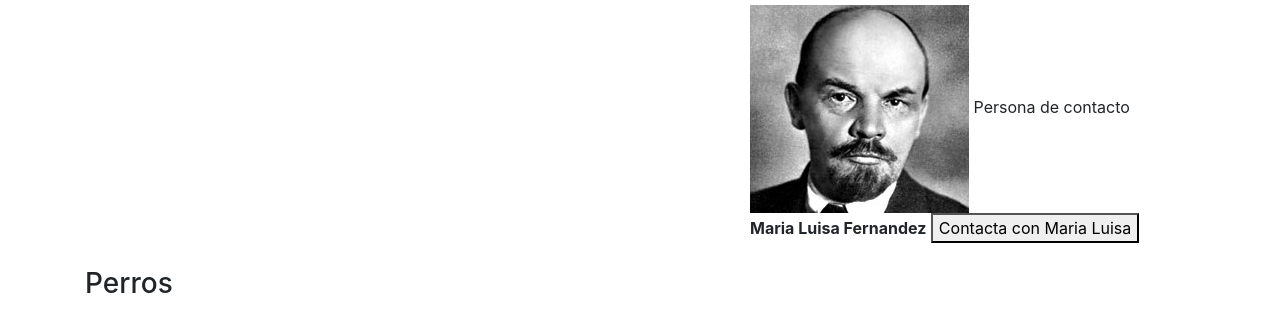
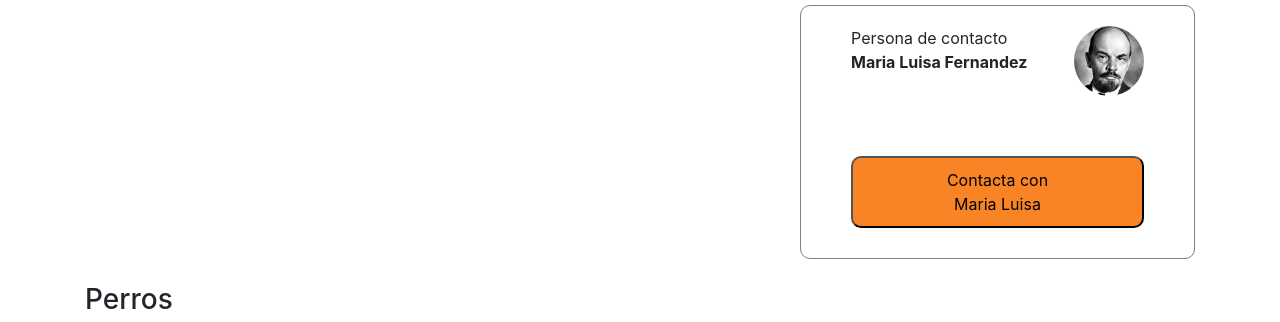
Before and after one commit to diegoqg/ProjectoESDI, a PHP site: page /gosos.php in a window 1280 px wide. Shown: the part 521-843 px from the top of the page. Run offline with PHP 8.4, Linux system fonts and the light colour scheme; data comes from the database, SQL or seed files in the repository; some libraries are stand-ins or nearby versions.

Commit message:
Add files via upload

```diff
--- /dev/null
+++ b/Albert/css/border.css
@@ -0,0 +1,56 @@
+div.encuadrado{
+border-style: solid;
+border-width: 1px;
+border-color: grey;
+border-radius: 10px;
+padding-bottom:30px;
+padding-top:20px;
+padding-right:50px;
+padding-left:50px;
+margin-left:50px;
+flex:1;
+
+}
+.textborder{
+padding-bottom: 15px;
+border-bottom: 1px solid grey;
+}
+.datos{
+line-height: 1.8;
+}
+img.perfilRefugio{
+	width: 70px;
+	height: 70px;
+	border-radius: 100px;
+	float: right;
+
+}
+.naranjito{
+	background-color: #f88425;
+	border-radius: 10px;
+	text-align: center;
+	padding: 10px;
+	margin-top: 60px;
+	padding-left:25%;
+	padding-right:25%;
+	position:relative;
+}
+.pagination{
+	padding-left:35%;
+	padding-right:35%;
+    margin:0 auto;
+}
+.pagination li {
+    color: black;
+    float: left;
+    padding: 8px 16px;
+    text-decoration: none;
+	border-radius: 5px;
+	margin: 0 4px;
+    transition: background-color .3s;
+}
+.pagination li.active {
+    background-color: #f88425;
+    color: white;
+}
+.pagination li:hover:not(.active) {background-color: #ddd;}
--- a/Albert/css/modern-business.css
+++ b/Albert/css/modern-business.css
@@ -27,3 +27,6 @@ body {
 .portfolio-item {
   margin-bottom: 30px;
 }
+div.encuadrado{
+ border:1px;
+}
```
